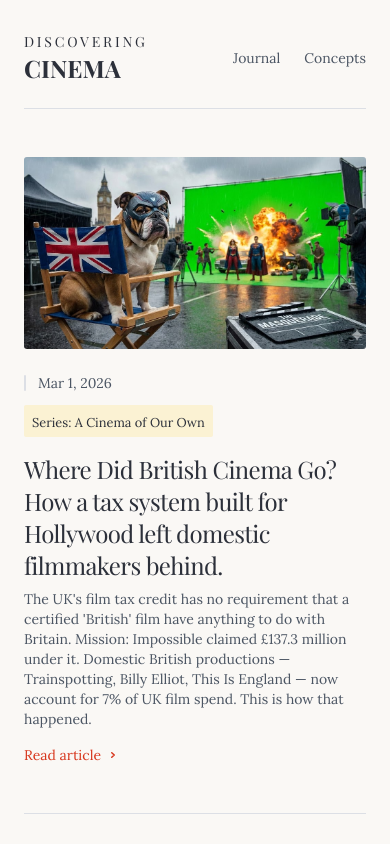
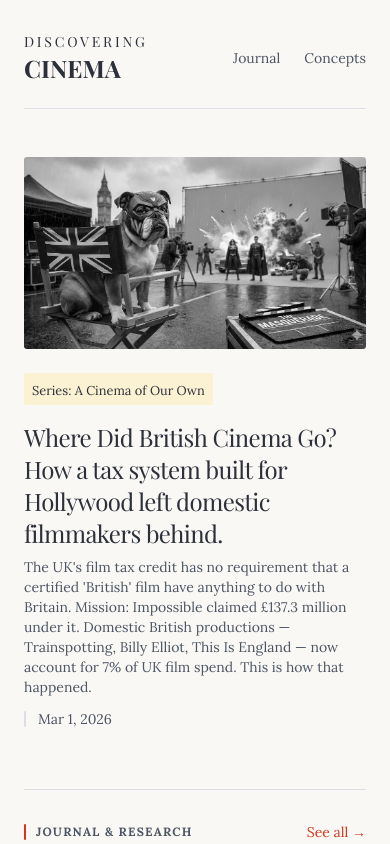
Before and after one commit to discovering-cinema/discoveringcinema.com, a Next.js app: page / in a window 390 px wide. Shown: the top 844 px of the page. Built offline with nearby package versions, Linux system fonts and the light colour scheme.

Commit message:
Refactor article date rendering and improve image hover effects
- Standardize date rendering logic across article components.
- Enhance image hover effects with grayscale transitions.
- Add `border-b` and spacing adjustments to Header for improved layout.

```diff
--- a/app/components/Header.tsx
+++ b/app/components/Header.tsx
@@ -2,7 +2,7 @@ import Link from 'next/link';
 
 export default function Header() {
   return (
-    <header className="py-8">
+    <header className="py-8 border-b border-border mb-12">
       <nav className="flex items-center justify-between">
         <Link
           href="/"
--- a/app/concepts/page.tsx
+++ b/app/concepts/page.tsx
@@ -72,7 +72,7 @@ export default function ConceptsIndex() {
                   alt={concept.title}
                   fill
                   sizes="(max-width: 672px) calc(100vw - 48px), 672px"
-                  className="object-cover transition-transform duration-500 group-hover:scale-105"
+                  className="object-cover transition-all duration-500 group-hover:scale-105 grayscale group-hover:grayscale-0"
                 />
               </div>
             )}
--- a/app/journal/page.tsx
+++ b/app/journal/page.tsx
@@ -82,7 +82,7 @@ export default function JournalIndex() {
                   alt={post.title}
                   fill
                   sizes="(max-width: 672px) calc(100vw - 48px), 672px"
-                  className="object-cover transition-transform duration-500 group-hover:scale-105"
+                  className="object-cover transition-all duration-500 group-hover:scale-105 grayscale group-hover:grayscale-0"
                   priority={posts.indexOf(post) === 0}
                 />
               ) : (
@@ -91,20 +91,6 @@ export default function JournalIndex() {
                 </div>
               )}
             </div>
-            {post.date && (
-              <time
-                className="relative z-10 mb-3 flex items-center text-sm text-muted-foreground pl-3.5"
-                dateTime={post.date}
-              >
-                <span
-                  className="absolute inset-y-0 left-0 flex items-center"
-                  aria-hidden="true"
-                >
-                  <span className="h-4 w-0.5 rounded-full bg-border" />
-                </span>
-                {post.date}
-              </time>
-            )}
             {post.series && post.seriesSlug && (
               <Link
                 href={`/journal/series/${post.seriesSlug}`}
@@ -124,25 +110,20 @@ export default function JournalIndex() {
                 {post.description}
               </p>
             )}
-            <div
-              aria-hidden="true"
-              className="relative z-10 mt-4 flex items-center text-sm font-medium text-primary"
-            >
-              Read article
-              <svg
-                viewBox="0 0 16 16"
-                fill="none"
-                aria-hidden="true"
-                className="ml-1 h-4 w-4 stroke-current transition-transform group-hover:translate-x-1"
-              >
-                <path
-                  d="M6.75 5.75 9.25 8l-2.5 2.25"
-                  strokeWidth="1.5"
-                  strokeLinecap="round"
-                  strokeLinejoin="round"
-                />
-              </svg>
-            </div>
+            {post.date && (
+                <time
+                    className="relative z-10 my-3 flex items-center text-sm text-muted-foreground pl-3.5"
+                    dateTime={post.date}
+                >
+                <span
+                    className="absolute inset-y-0 left-0 flex items-center"
+                    aria-hidden="true"
+                >
+                  <span className="h-4 w-0.5 rounded-full bg-border" />
+                </span>
+                  {post.date}
+                </time>
+            )}
           </article>
         ))}
       </div>
--- a/app/journal/series/[series]/page.tsx
+++ b/app/journal/series/[series]/page.tsx
@@ -109,7 +109,7 @@ export default async function SeriesPage({
                   alt={post.title}
                   fill
                   sizes="(max-width: 672px) calc(100vw - 48px), 672px"
-                  className="object-cover transition-transform duration-500 group-hover:scale-105"
+                  className="object-cover transition-all duration-500 group-hover:scale-105 grayscale group-hover:grayscale-0"
                   priority={index === 0}
                 />
               ) : (
@@ -123,17 +123,6 @@ export default async function SeriesPage({
                 Part {post.order}
               </small>
             )}
-            {post.date && (
-              <time
-                className="relative z-10 mb-3 flex items-center text-sm text-muted-foreground pl-3.5"
-                dateTime={post.date}
-              >
-                <span className="absolute inset-y-0 left-0 flex items-center" aria-hidden="true">
-                  <span className="h-4 w-0.5 rounded-full bg-border" />
-                </span>
-                {post.date}
-              </time>
-            )}
             <h2 className="font-serif text-2xl font-normal tracking-tight text-foreground">
               <Link href={`/journal/${post.slug}`}>
                 <span className="absolute -inset-x-4 -inset-y-6 z-20 sm:-inset-x-6 sm:rounded-2xl" />
@@ -145,25 +134,17 @@ export default async function SeriesPage({
                 {post.description}
               </p>
             )}
-            <div
-              aria-hidden="true"
-              className="relative z-10 mt-4 flex items-center text-sm font-medium text-primary"
-            >
-              Read article
-              <svg
-                viewBox="0 0 16 16"
-                fill="none"
-                aria-hidden="true"
-                className="ml-1 h-4 w-4 stroke-current transition-transform group-hover:translate-x-1"
-              >
-                <path
-                  d="M6.75 5.75 9.25 8l-2.5 2.25"
-                  strokeWidth="1.5"
-                  strokeLinecap="round"
-                  strokeLinejoin="round"
-                />
-              </svg>
-            </div>
+            {post.date && (
+                <time
+                    className="relative z-10 my-3 flex items-center text-sm text-muted-foreground pl-3.5"
+                    dateTime={post.date}
+                >
+                <span className="absolute inset-y-0 left-0 flex items-center" aria-hidden="true">
+                  <span className="h-4 w-0.5 rounded-full bg-border" />
+                </span>
+                  {post.date}
+                </time>
+            )}
           </article>
         ))}
       </div>
--- a/app/journal/series/page.tsx
+++ b/app/journal/series/page.tsx
@@ -65,7 +65,7 @@ export default function SeriesIndex() {
                     alt={s.name}
                     fill
                     sizes="(max-width: 672px) calc(100vw - 48px), 672px"
-                    className="object-cover transition-transform duration-500 group-hover:scale-105"
+                    className="object-cover transition-all duration-500 group-hover:scale-105 grayscale group-hover:grayscale-0"
                   />
                 ) : (
                   <div className="flex h-full items-center justify-center text-muted-foreground">
--- a/app/journal/tag/[tag]/page.tsx
+++ b/app/journal/tag/[tag]/page.tsx
@@ -100,7 +100,7 @@ export default async function TagIndex({
                   alt={post.title}
                   fill
                   sizes="(max-width: 672px) calc(100vw - 48px), 672px"
-                  className="object-cover transition-transform duration-500 group-hover:scale-105"
+                  className="object-cover transition-all duration-500 group-hover:scale-105 grayscale group-hover:grayscale-0"
                   priority={posts.indexOf(post) === 0}
                 />
               ) : (
--- a/app/page.tsx
+++ b/app/page.tsx
@@ -67,7 +67,7 @@ export default function Home() {
                 alt={featuredPost.title}
                 fill
                 sizes="(max-width: 672px) calc(100vw - 48px), 672px"
-                className="object-cover transition-transform duration-500 group-hover:scale-105"
+                className="object-cover transition-all duration-500 group-hover:scale-105 grayscale group-hover:grayscale-0"
                 priority
               />
             ) : (
@@ -76,24 +76,6 @@ export default function Home() {
               </div>
             )}
           </div>
-          {featuredPost.date && (
-            <time
-              className="relative z-10 mb-3 flex items-center text-sm text-muted-foreground pl-3.5"
-              dateTime={featuredPost.date.toISOString()}
-            >
-              <span
-                className="absolute inset-y-0 left-0 flex items-center"
-                aria-hidden="true"
-              >
-                <span className="h-4 w-0.5 rounded-full bg-border" />
-              </span>
-              {featuredPost.date.toLocaleDateString('en-US', {
-                year: 'numeric',
-                month: 'short',
-                day: 'numeric',
-              })}
-            </time>
-          )}
           {featuredPost.series && featuredPost.seriesSlug && (
             <Link
               href={`/journal/series/${featuredPost.seriesSlug}`}
@@ -113,25 +95,24 @@ export default function Home() {
               {featuredPost.description}
             </p>
           )}
-          <div
+          {featuredPost.date && (
+              <time
+                  className="relative z-10 my-3 flex items-center text-sm text-muted-foreground pl-3.5"
+                  dateTime={featuredPost.date.toISOString()}
+              >
+              <span
+                  className="absolute inset-y-0 left-0 flex items-center"
                   aria-hidden="true"
-            className="relative z-10 mt-4 flex items-center text-sm font-medium text-primary"
               >
-            Read article
-            <svg
-              viewBox="0 0 16 16"
-              fill="none"
-              aria-hidden="true"
-              className="ml-1 h-4 w-4 stroke-current transition-transform group-hover:translate-x-1"
-            >
-              <path
-                d="M6.75 5.75 9.25 8l-2.5 2.25"
-                strokeWidth="1.5"
-                strokeLinecap="round"
-                strokeLinejoin="round"
-              />
-            </svg>
-          </div>
+                <span className="h-4 w-0.5 rounded-full bg-border" />
+              </span>
+                {featuredPost.date.toLocaleDateString('en-US', {
+                  year: 'numeric',
+                  month: 'short',
+                  day: 'numeric',
+                })}
+              </time>
+          )}
         </article>
       )}
 
@@ -165,12 +146,23 @@ export default function Home() {
                       alt={post.title}
                       fill
                       sizes="(max-width: 640px) calc(100vw - 48px), (max-width: 672px) calc(50vw - 36px), 312px"
-                      className="object-cover transition-transform duration-500 group-hover:scale-105"
+                      className="object-cover transition-all duration-500 group-hover:scale-105 grayscale group-hover:grayscale-0 delay-100"
                     />
                   ) : (
                     <div className="h-full bg-muted" />
                   )}
                 </div>
+                <h2 className="font-serif text-lg font-normal tracking-tight text-foreground">
+                  <Link href={`/journal/${post.slug}`}>
+                    <span className="absolute -inset-x-4 -inset-y-6 z-20 sm:-inset-x-6 sm:rounded-2xl" />
+                    <span className="relative z-10">{post.title}</span>
+                  </Link>
+                </h2>
+                {post.description && (
+                  <p className="relative z-10 my-2 text-sm text-zinc-600 dark:text-zinc-400">
+                    {post.description}
+                  </p>
+                )}
                 {post.date && (
                     <time
                         className="relative z-10 mb-2 flex items-center text-xs text-muted-foreground pl-3.5"
@@ -188,17 +180,6 @@ export default function Home() {
                         day: 'numeric',
                       })}
                     </time>
-                )}
-                <h2 className="font-serif text-lg font-normal tracking-tight text-foreground">
-                  <Link href={`/journal/${post.slug}`}>
-                    <span className="absolute -inset-x-4 -inset-y-6 z-20 sm:-inset-x-6 sm:rounded-2xl" />
-                    <span className="relative z-10">{post.title}</span>
-                  </Link>
-                </h2>
-                {post.description && (
-                  <p className="relative z-10 mt-2 text-sm text-zinc-600 dark:text-zinc-400">
-                    {post.description}
-                  </p>
                 )}
               </article>
             ))}
--- a/app/tags/[tag]/page.tsx
+++ b/app/tags/[tag]/page.tsx
@@ -117,7 +117,7 @@ export default async function TagPage({
                       alt={post.title}
                       fill
                       sizes="(max-width: 672px) calc(100vw - 48px), 672px"
-                      className="object-cover transition-transform duration-500 group-hover:scale-105"
+                      className="object-cover transition-all duration-500 group-hover:scale-105 grayscale group-hover:grayscale-0"
                       priority={posts.indexOf(post) === 0}
                     />
                   ) : (
@@ -126,20 +126,6 @@ export default async function TagPage({
                     </div>
                   )}
                 </div>
-                {post.date && (
-                  <time
-                    className="relative z-10 mb-3 flex items-center text-sm text-muted-foreground pl-3.5"
-                    dateTime={post.date}
-                  >
-                    <span
-                      className="absolute inset-y-0 left-0 flex items-center"
-                      aria-hidden="true"
-                    >
-                      <span className="h-4 w-0.5 rounded-full bg-border" />
-                    </span>
-                    {post.date}
-                  </time>
-                )}
                 {post.series && post.seriesSlug && (
                   <Link
                     href={`/journal/series/${post.seriesSlug}`}
@@ -159,25 +145,20 @@ export default async function TagPage({
                     {post.description}
                   </p>
                 )}
-                <div
-                  aria-hidden="true"
-                  className="relative z-10 mt-4 flex items-center text-sm font-medium text-primary"
-                >
-                  Read article
-                  <svg
-                    viewBox="0 0 16 16"
-                    fill="none"
-                    aria-hidden="true"
-                    className="ml-1 h-4 w-4 stroke-current transition-transform group-hover:translate-x-1"
-                  >
-                    <path
-                      d="M6.75 5.75 9.25 8l-2.5 2.25"
-                      strokeWidth="1.5"
-                      strokeLinecap="round"
-                      strokeLinejoin="round"
-                    />
-                  </svg>
-                </div>
+                {post.date && (
+                    <time
+                        className="relative z-10 my-3 flex items-center text-sm text-muted-foreground pl-3.5"
+                        dateTime={post.date}
+                    >
+                    <span
+                        className="absolute inset-y-0 left-0 flex items-center"
+                        aria-hidden="true"
+                    >
+                      <span className="h-4 w-0.5 rounded-full bg-border" />
+                    </span>
+                      {post.date}
+                    </time>
+                )}
               </article>
             ))}
           </div>
```
Lines whose indentation alone changed are shown as unchanged.
